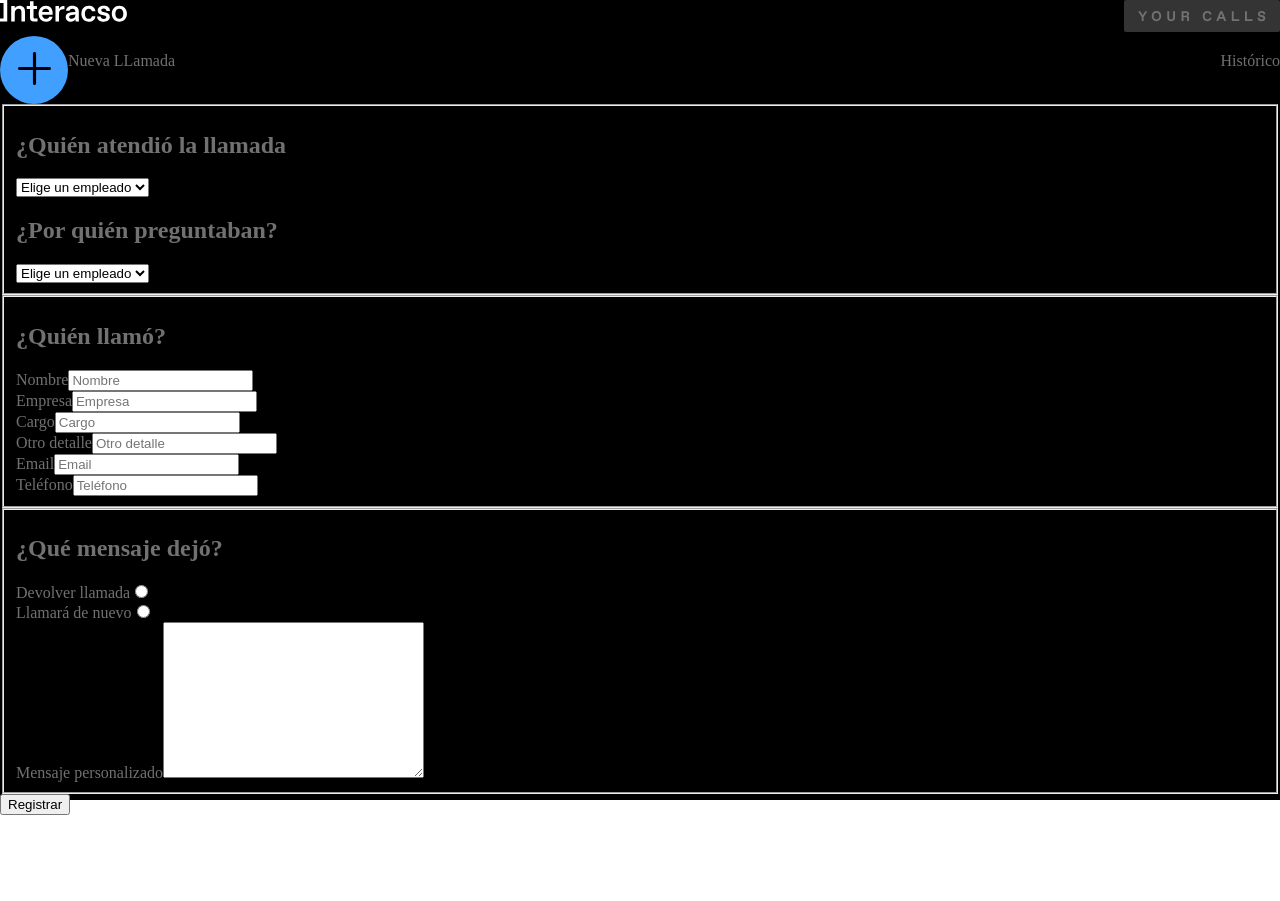
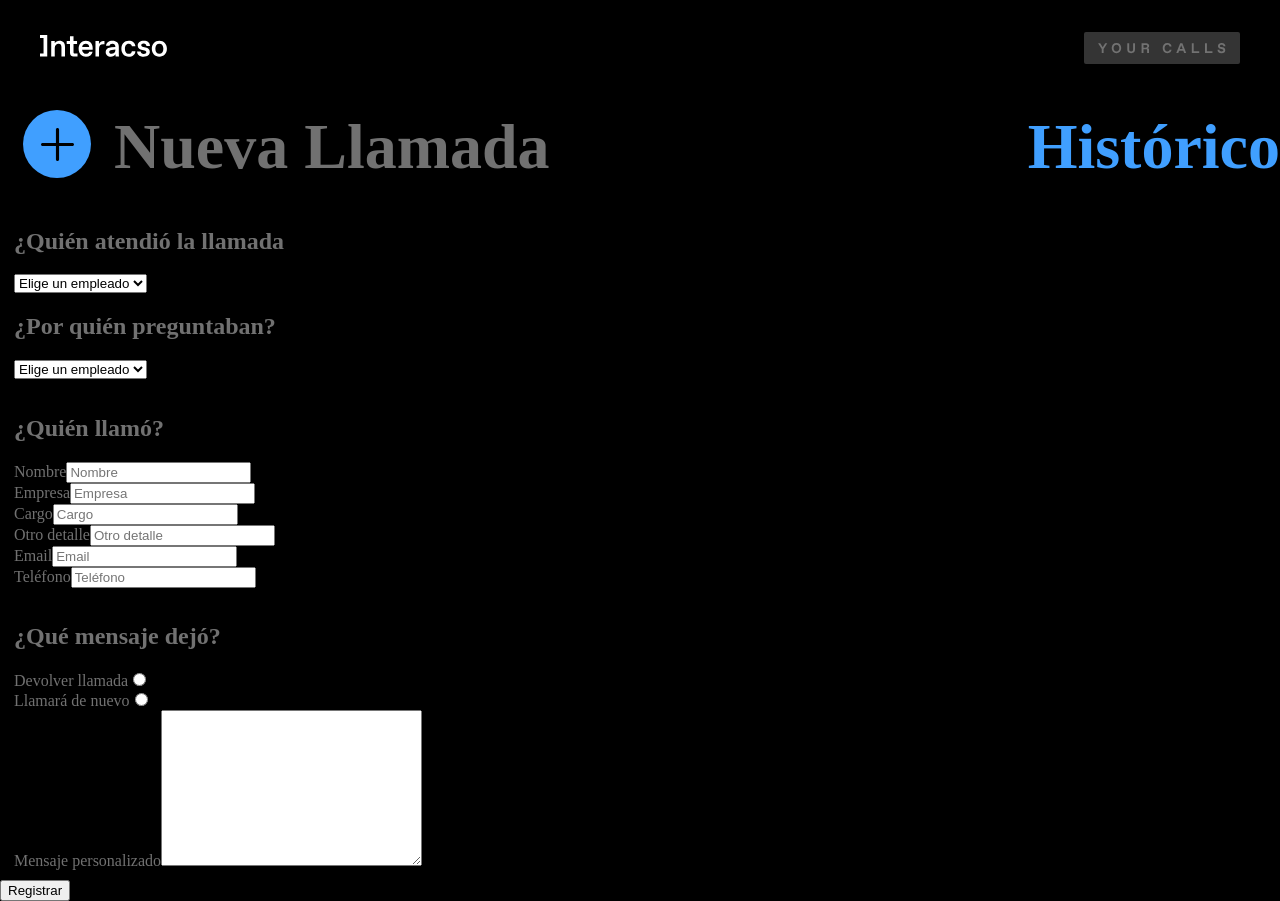
Before and after one commit to alhana-yo/easley-s4-your-calls-app, a React (Create React App) app: page / in a window 1280 px wide. Before the commit the page ends 815 px from the top, so only its background shows below. Built offline with nearby package versions, Linux system fonts and the light colour scheme.

Commit message:
Add initial styles to header and menu

```diff
--- a/src/App.js
+++ b/src/App.js
@@ -111,17 +111,15 @@ class App extends Component {
           <nav className="menu">
             <div className="menu__newCall">
               <div className="newCall__circle">
-                <span className="newCall__icon--container">
                   <img src={plus} className="newCall__icon--img" alt="plus" />
-                </span>
               </div>
-              <p className="newCall__title">Nueva LLamada</p></div>
+              <p className="newCall__title">Nueva Llamada</p></div>
             <div className="menu__historic"><p className="historic__title">Histórico</p></div>
           </nav>
 
           <form action="/signup" method="post" className="registration__form" >
 
-            <fieldset className="whoCalls">
+            <fieldset className="form-section whoCalls">
 
               <div className="main__whoCalls">
                 <h2 className="main__whocalls--title">¿Quién atendió la llamada</h2>
@@ -143,7 +141,7 @@ class App extends Component {
 
             </fieldset>
 
-            <fieldset className="incoming-data">
+            <fieldset className="form-section incoming-data">
               <h2 className="incoming-data__title">¿Quién llamó?</h2>
               <div className="incoming-data__name">
                 <label htmlFor="name" className="incoming-data__name--label">Nombre</label>
@@ -177,7 +175,7 @@ class App extends Component {
 
             </fieldset>
 
-            <fieldset className="message">
+            <fieldset className="form-section message">
               <h2 className="message__title">¿Qué mensaje dejó?</h2>
 
               <div className="call__container">
--- a/src/styles/App.scss
+++ b/src/styles/App.scss
@@ -1,13 +1,43 @@
 
 //HEADER
-
+body {
+  background-color: black;
+}
 .header{
   display: flex;
   justify-content: space-between;
-  background-color: black;
 }
+
+.header__logo {
+  margin: 35px 0 35px 40px;
+}
+
+.header__appLogo {
+  margin: 32px 40px 32px 0px;
+}
+.menu__newCall {
+  margin: 10px 0px 18px 23px;
+  font-weight: bold;
+  font-family: Favorit;
+  font-size: 64px;
+}
+.newCall__circle {
+  margin-right: 23px;
+}
+.newCall__title {
+  margin: 0;
+}
+.menu__historic {
+  font-size: 64px;
+  font-weight: bold;
+  margin: 10px 0px 18px 0;
+}
+.historic__title {
+  margin: 0;
+  color: #409FFF;
+}
+
 .App{
-  background-color: black;
   height: 100vh;
   font-family: Favorit;
 }
@@ -20,7 +50,9 @@
 
 }
 
-
+.form-section {
+  border:0 none;
+}
 
 // MAIN -- Menu navegación
 .menu{
```
